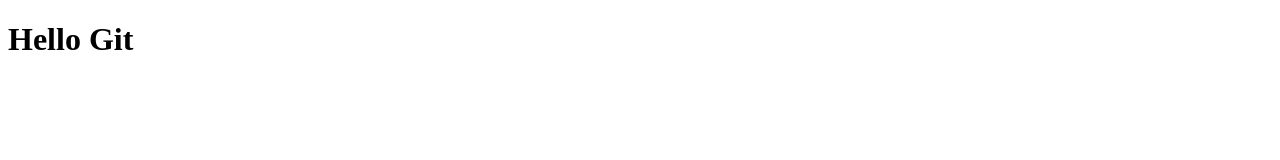
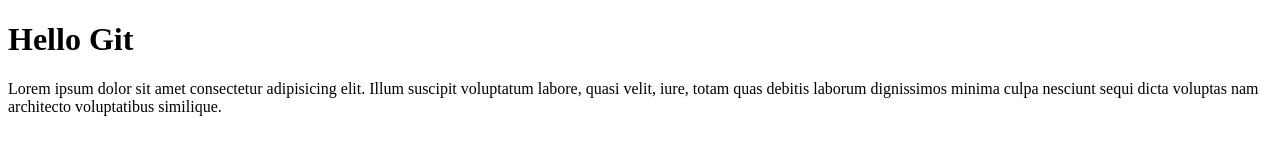
Before and after one commit to chavapardo/aprendiendo-git, a plain HTML site: page index.html in a window 1280 px wide. Drawn offline with Linux system fonts and the light colour scheme.

Commit message:
agreado nuevo parrafo en index.html

```diff
--- a/index.html
+++ b/index.html
@@ -7,6 +7,7 @@
 </head>
 <body>
     <h1>Hello Git</h1>
+    <p>Lorem ipsum dolor sit amet consectetur adipisicing elit. Illum suscipit voluptatum labore, quasi velit, iure, totam quas debitis laborum dignissimos minima culpa nesciunt sequi dicta voluptas nam architecto voluptatibus similique.</p>
 
 </body>
 </html>
```
